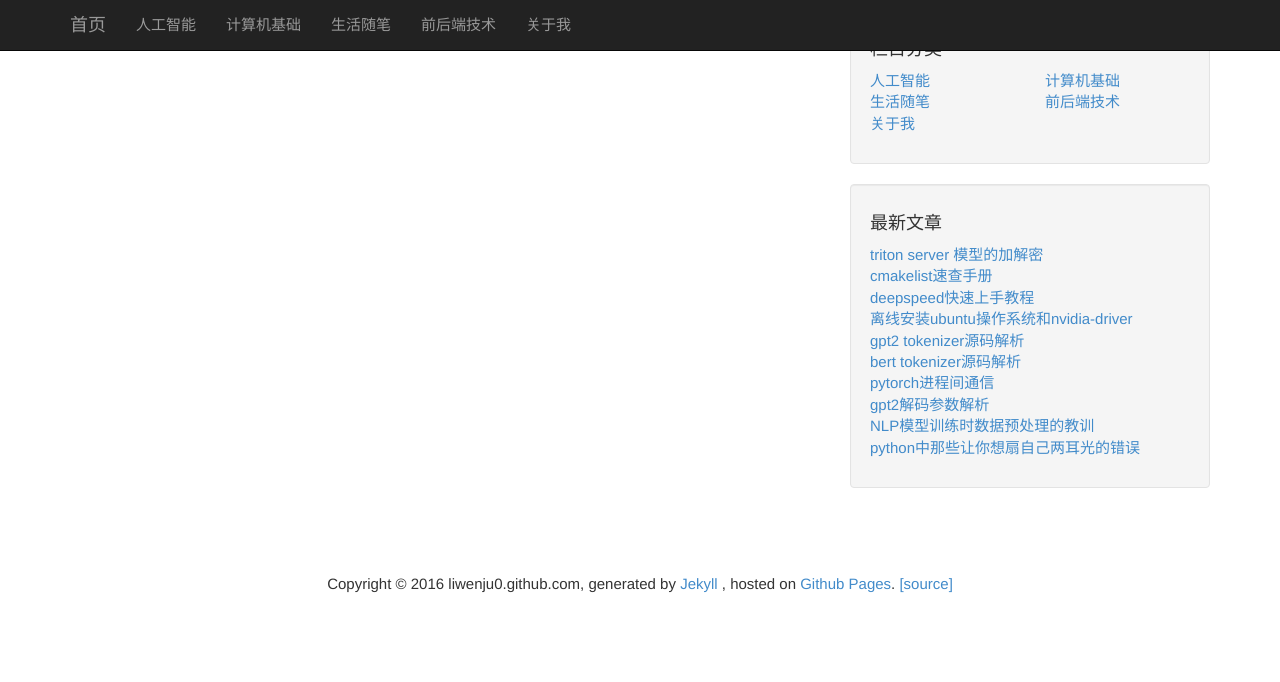
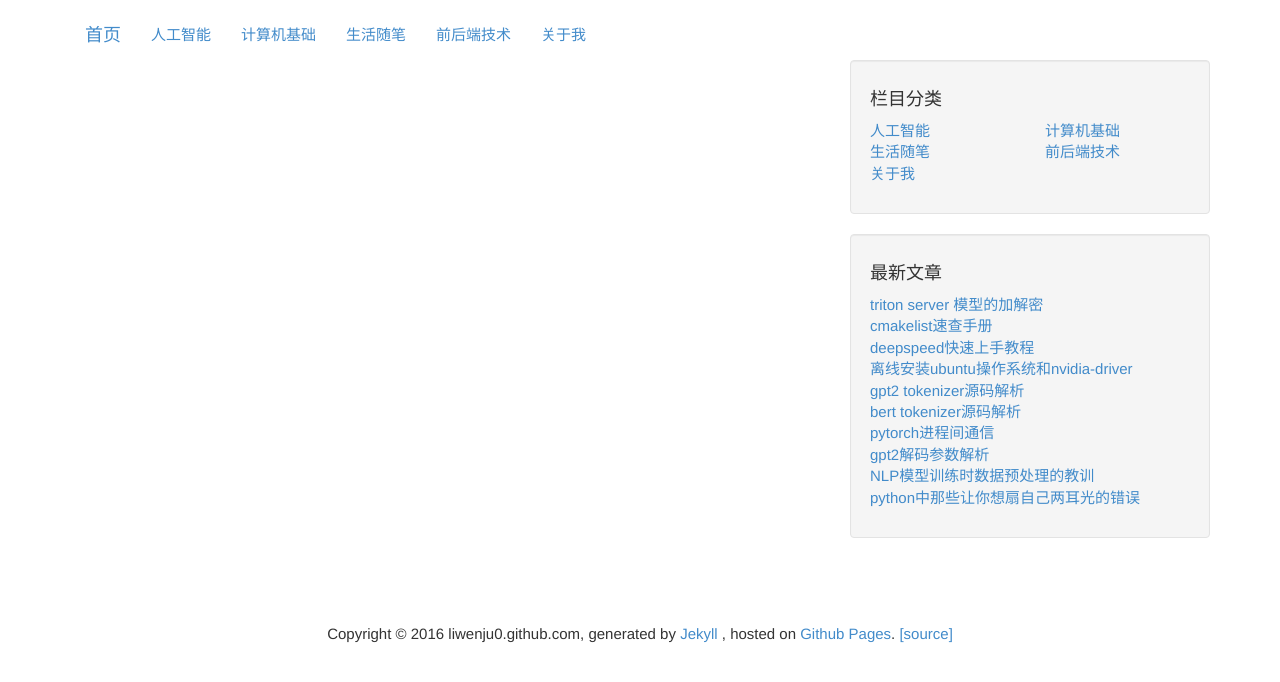
Before and after one commit to liwenju0/liwenju0.github.io, a Jekyll site: the page built from tags.md, in a window 1280 px wide. Shown: the top 682 px of the page. Built offline with Jekyll 4.4.1, drawn with Linux system fonts in a browser that asks for light colours.

Commit message:
调整栏目

```diff
--- a/_layouts/default.html
+++ b/_layouts/default.html
@@ -48,33 +48,16 @@
 
   <body>
     <!-- Navigation -->
-    <nav class="navbar navbar-inverse navbar-fixed-top" role="navigation">
+   <!-- Navigation -->
   <div class="container">
     <!-- Brand and toggle get grouped for better mobile display -->
-        <div class="navbar-header">
-          <button type="button" class="navbar-toggle" data-toggle="collapse" data-target="#bs-example-navbar-collapse-1">
-            <span class="sr-only">
-              Toggle navigation
-            </span>
-            <span class="icon-bar">
-            </span>
-            <span class="icon-bar">
-            </span>
-            <span class="icon-bar">
-            </span>
-          </button>
       <a class="navbar-brand" href="/">
         首页
       </a>
-        </div>
     <!-- Collect the nav links, forms, and other content for toggling -->
-        <div class="collapse navbar-collapse" id="bs-example-navbar-collapse-1">
       {% include navigation.html %}
-        </div>
     <!-- /.navbar-collapse -->
   </div>
-      <!-- /.container -->
-    </nav>
     <!-- Page Content -->
     <div class="container">
       <div class="row">
```
Lines whose indentation alone changed are shown as unchanged.
